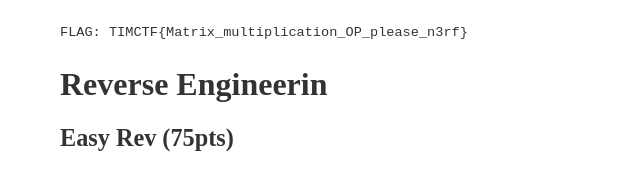
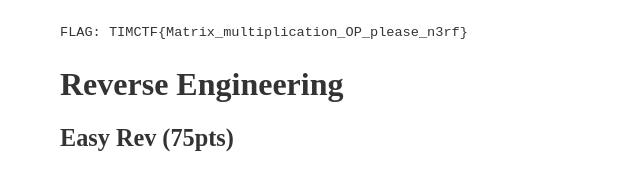
Before and after one commit to devonnuri/gatsby-blog, a Gatsby site: page /2019-timisoara-quals/ in a window 1280 px wide. Shown: the part 7251-7420 px from the top of the page, 319-959 px from the left. Built offline with nearby package versions, Linux system fonts and the light colour scheme; Gatsby itself is replaced by a stand-in of ours; some packages are replaced by stand-ins of ours; code samples lack their colours; what typography-theme-irving would draw is missing.

Commit message:
Fix typo

````diff
--- a/content/blog/2019-timisoara-quals/index.md
+++ b/content/blog/2019-timisoara-quals/index.md
@@ -249,7 +249,7 @@ print(r.recv())
 FLAG: TIMCTF{Matrix_multiplication_OP_please_n3rf}
 ```
 
-# Reverse Engineerin
+# Reverse Engineering
 
 ## Easy Rev (75pts)
 
````
